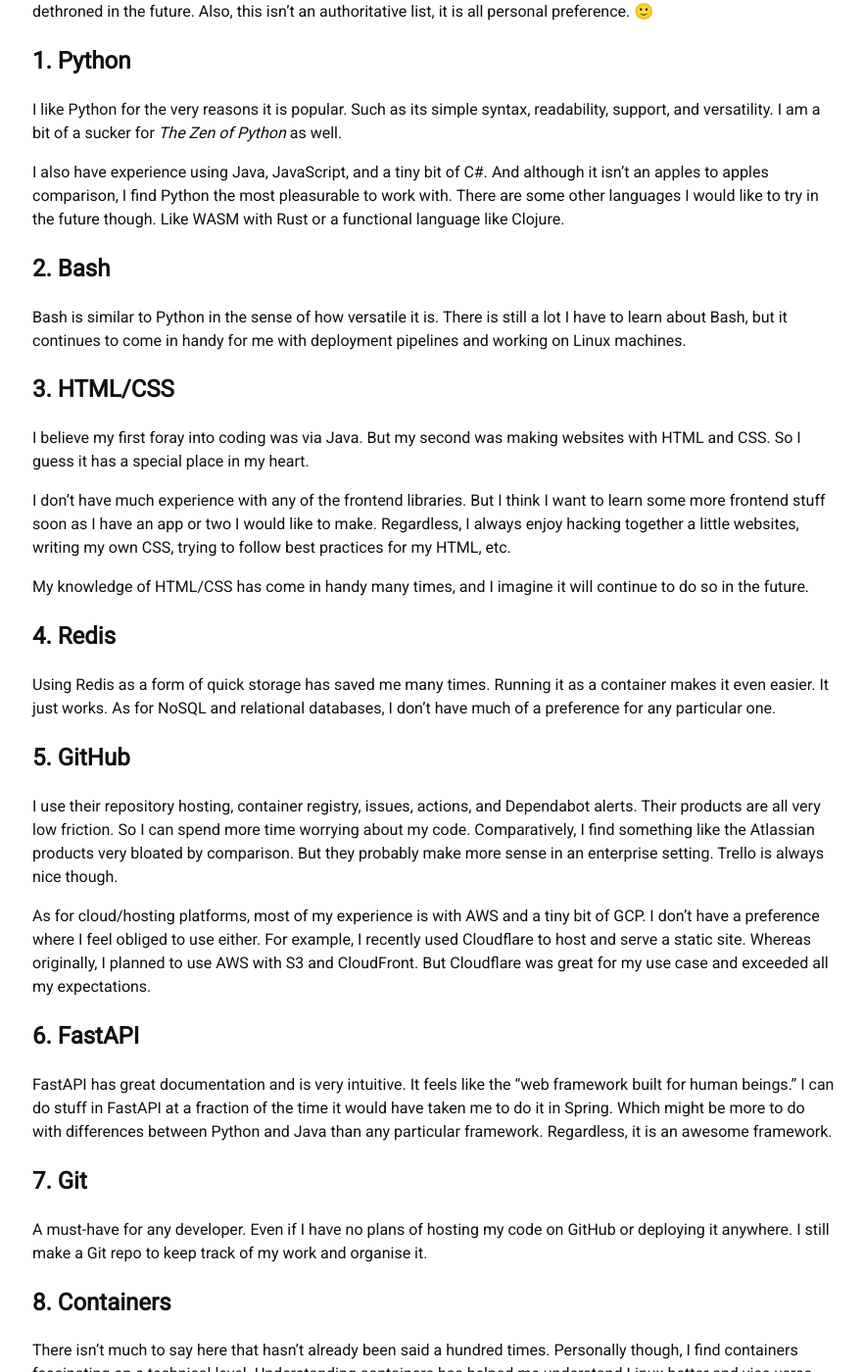
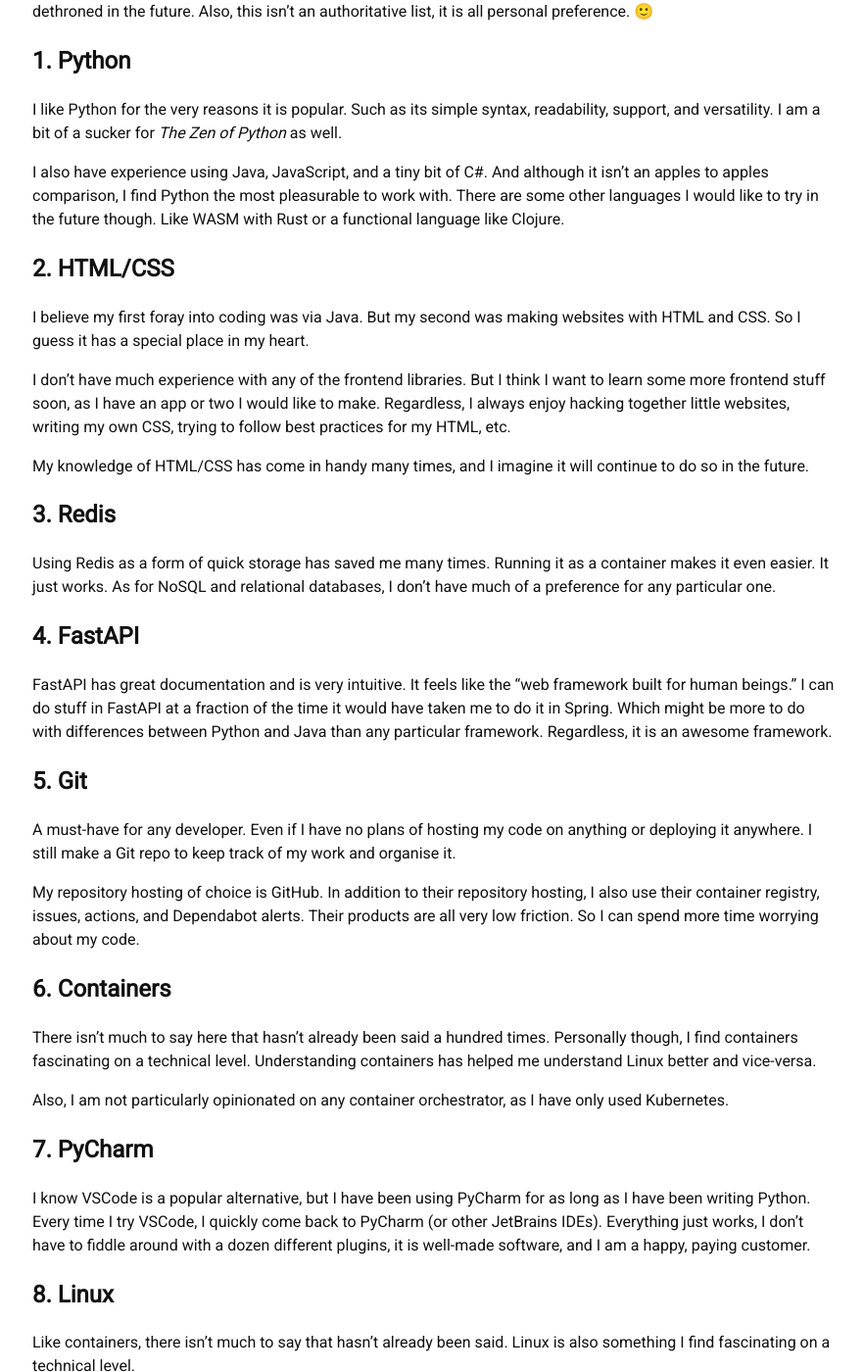
Before and after one commit to matt-andersen/mattandersen.dev, a Jekyll site: the page built from _posts/2022-04/2022-04-26-my-favourite-technologies.md, in a window 1280 px wide and 1400 px high, scrolled down 394 px. Shown: the whole window at 98% size, without its empty margins (197-1079 px from the left). Built offline with Jekyll 4.4.1, drawn with Linux system fonts in a browser that asks for light colours; some of the changed text lies outside the part shown.

Commit message:
Update 'My Favourite Technologies'

```diff
--- a/_posts/2022-04/2022-04-26-my-favourite-technologies.md
+++ b/_posts/2022-04/2022-04-26-my-favourite-technologies.md
@@ -13,8 +13,8 @@
 Survey: <https://insights.stackoverflow.com/survey/2021>.
 
 Originally, I came up with a big list of technologies I have used and liked.
-Then from that, I tried to get it down to a dozen or so. My selections are sort
-of arbitrary and based purely on feeling.
+Then from that, I tried to get it down to around a dozen or so. My selections
+are arbitrary and based purely on feeling.
 
 There are a lot of things I haven't used before that I would like to use. So
 some of these items on the list might be dethroned in the future. Also, this
@@ -31,46 +31,26 @@
 pleasurable to work with. There are some other languages I would like to try in
 the future though. Like WASM with Rust or a functional language like Clojure.
 
-## 2. Bash
-
-Bash is similar to Python in the sense of how versatile it is. There is still a
-lot I have to learn about Bash, but it continues to come in handy for me with
-deployment pipelines and working on Linux machines.
-
-## 3. HTML/CSS
+## 2. HTML/CSS
 
 I believe my first foray into coding was via Java. But my second was making
 websites with HTML and CSS. So I guess it has a special place in my heart.
 
 I don't have much experience with any of the frontend libraries. But I think I
-want to learn some more frontend stuff soon as I have an app or two I would like
-to make. Regardless, I always enjoy hacking together a little websites, writing
-my own CSS, trying to follow best practices for my HTML, etc.
+want to learn some more frontend stuff soon, as I have an app or two I would
+like to make. Regardless, I always enjoy hacking together little websites,
+writing my own CSS, trying to follow best practices for my HTML, etc.
 
 My knowledge of HTML/CSS has come in handy many times, and I imagine it will
 continue to do so in the future.
 
-## 4. Redis
+## 3. Redis
 
 Using Redis as a form of quick storage has saved me many times. Running it as a
 container makes it even easier. It just works. As for NoSQL and relational
 databases, I don't have much of a preference for any particular one.
 
-## 5. GitHub
-
-I use their repository hosting, container registry, issues, actions, and
-Dependabot alerts. Their products are all very low friction. So I can spend more
-time worrying about my code. Comparatively, I find something like the Atlassian
-products very bloated by comparison. But they probably make more sense in an
-enterprise setting. Trello is always nice though.
-
-As for cloud/hosting platforms, most of my experience is with AWS and a tiny bit
-of GCP. I don't have a preference where I feel obliged to use either. For
-example, I recently used Cloudflare to host and serve a static site. Whereas
-originally, I planned to use AWS with S3 and CloudFront. But Cloudflare was
-great for my use case and exceeded all my expectations.
-
-## 6. FastAPI
+## 4. FastAPI
 
 FastAPI has great documentation and is very intuitive. It feels like the "web
 framework built for human beings." I can do stuff in FastAPI at a fraction of
@@ -78,33 +58,42 @@
 with differences between Python and Java than any particular framework.
 Regardless, it is an awesome framework.
 
-## 7. Git
+## 5. Git
 
 A must-have for any developer. Even if I have no plans of hosting my code on
-GitHub or deploying it anywhere. I still make a Git repo to keep track of my
+anything or deploying it anywhere. I still make a Git repo to keep track of my
 work and organise it.
 
-## 8. Containers
+My repository hosting of choice is GitHub. In addition to their repository
+hosting, I also use their container registry, issues, actions, and Dependabot
+alerts. Their products are all very low friction. So I can spend more time
+worrying about my code.
+
+## 6. Containers
 
 There isn't much to say here that hasn't already been said a hundred times.
 Personally though, I find containers fascinating on a technical level.
 Understanding containers has helped me understand Linux better and vice-versa.
 
-Also, I don't have any preference for a particular orchestrator, as I have only
-used Kubernetes.
+Also, I am not particularly opinionated on any container orchestrator, as I
+have only used Kubernetes.
 
-## 9. PyCharm
+## 7. PyCharm
 
 I know VSCode is a popular alternative, but I have been using PyCharm for as
 long as I have been writing Python. Every time I try VSCode, I quickly come back
 to PyCharm (or other JetBrains IDEs). Everything just works, I don't have to
 fiddle around with a dozen different plugins, it is well-made software, and I am
-a happy paying customer.
+a happy, paying customer.
 
-## 10. Linux
+## 8. Linux
 
 Like containers, there isn't much to say that hasn't already been said. Linux is
 also something I find fascinating on a technical level.
+
+On top of Linux, Bash is similar to Python in the sense of how versatile it is.
+There is still a lot I have to learn about Bash, but it continues to come in
+handy for me with deployment pipelines and using Linux machines.
 
 ## Honourable Mentions
 
--- a/pages/tech.html
+++ b/pages/tech.html
@@ -10,18 +10,12 @@
   <p>Programming, scripting, and markup languages:</p>
   <ul>
     <li>Python</li>
-    <li>Bash</li>
     <li>HTML/CSS</li>
   </ul>
 
   <p>Databases:</p>
   <ul>
     <li>Redis</li>
-  </ul>
-
-  <p>Platforms:</p>
-  <ul>
-    <li>GitHub</li>
   </ul>
 
   <p>Web frameworks:</p>
```
